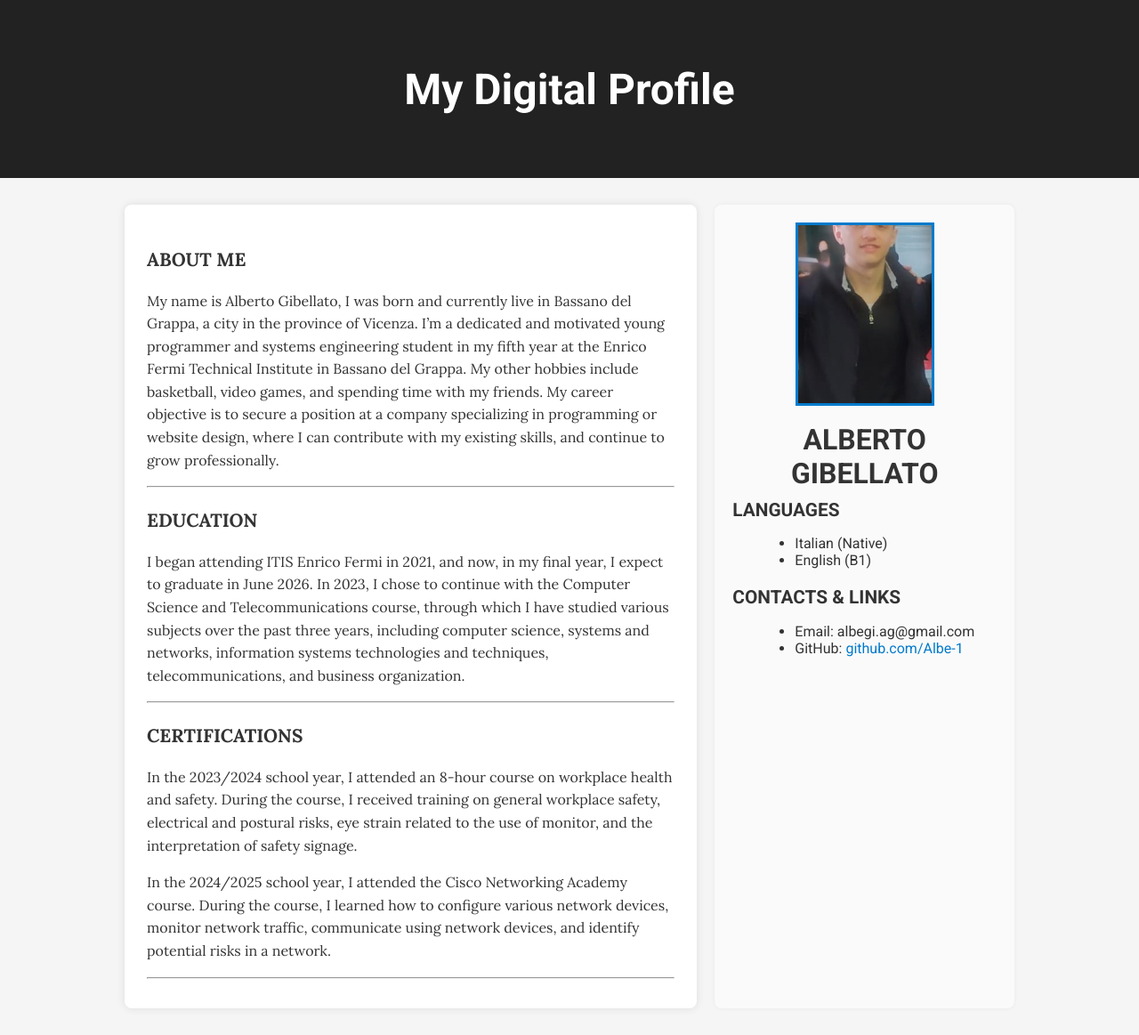
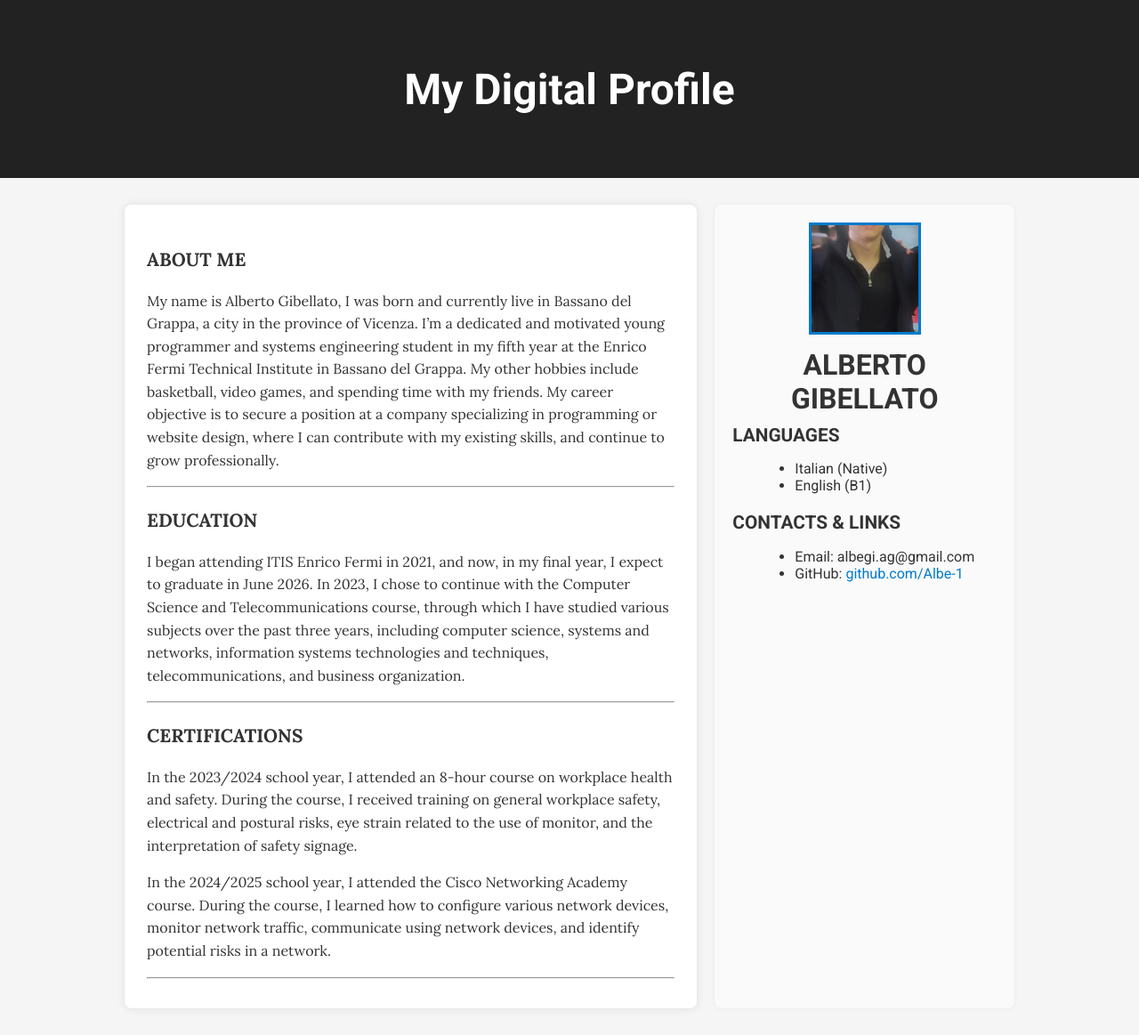
Before and after one commit to Albe-1/GibellatoDigitalProfile.github.io, a Jekyll site: the page built from index.md, in a window 1280 px wide. Shown: the whole page at 89% size. Built offline with Jekyll 4.4.1, drawn with Linux system fonts in a browser that asks for light colours.

Commit message:
Update default.html

```diff
--- a/_layouts/default.html
+++ b/_layouts/default.html
@@ -57,13 +57,17 @@
       text-align: center;
     }
     .profile-img {
-      width: 150px;
-      height: 200px;
+      width: 120px;
+      height: 120px;
       object-fit: cover;
       margin-bottom: 15px;
       border: 3px solid #007acc;
       border-radius: 0;
-    }
+      background-color: black;
+      display: block;
+      margin-left: auto;
+      margin-right: auto;
+}
     .profile-name {
       font-weight: 700;
       text-transform: uppercase;
```
